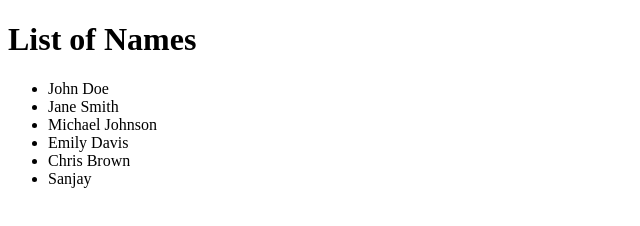
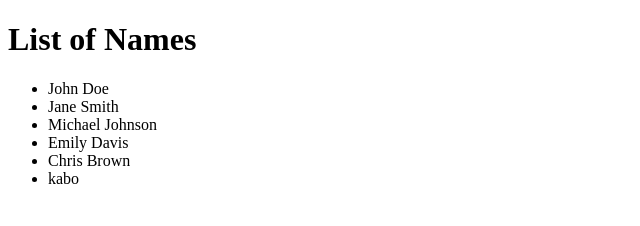
Before and after one commit to sanjusanjayN/sampleRepo, a plain HTML site: page index.html in a window 1280 px wide. Shown: the full height of the page, 0-640 px from the left. Drawn offline with Linux system fonts and the light colour scheme.

Commit message:
fix:an 1 fronted update

```diff
--- a/index.html
+++ b/index.html
@@ -13,7 +13,7 @@
         <li>Michael Johnson</li>
         <li>Emily Davis</li>
         <li>Chris Brown</li>
-         <li>Sanjay</li>
+         <li>kabo</li>
 
     </ul>
 </body>
```
